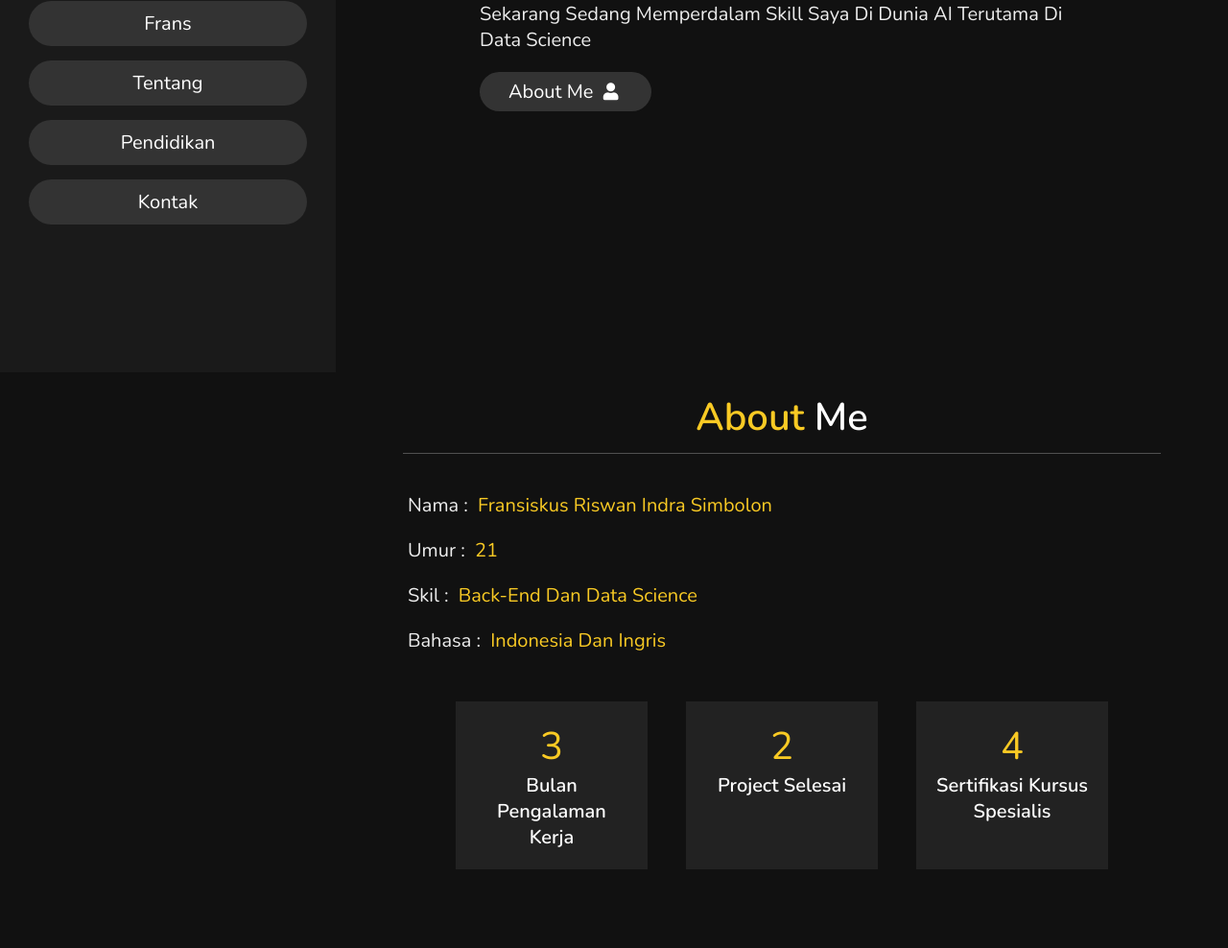
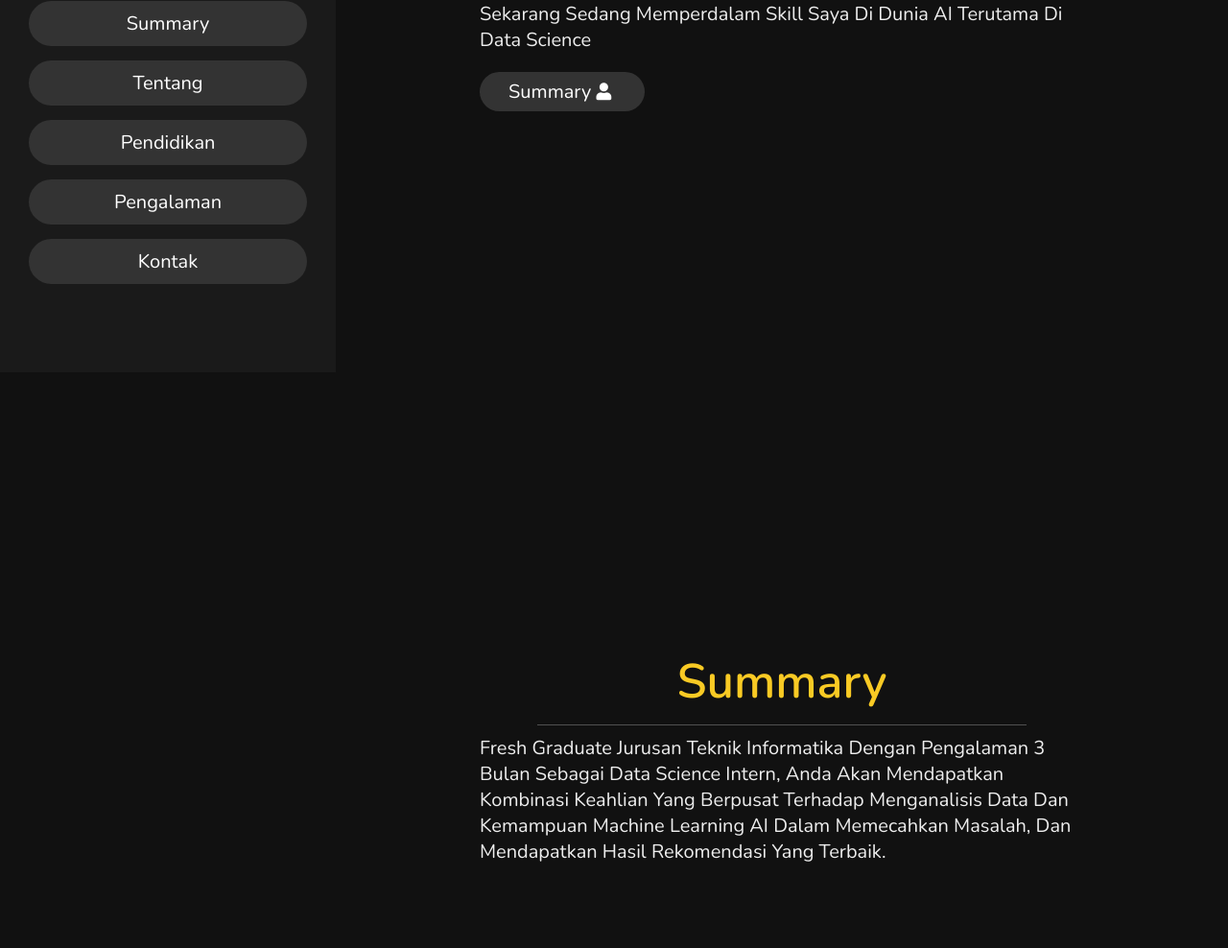
Before and after one commit to riswan29/porto, a plain HTML site: page index.html in a window 1280 px wide. Shown: the part 412-1400 px from the top of the page at 96% size. Drawn offline with nearby package versions, Linux system fonts and the light colour scheme.

Commit message:
menambahkan summary

```diff
--- a/index.html
+++ b/index.html
@@ -27,8 +27,10 @@
     <nav class="navbar">
         <ul>
             <li><a href="#home">Frans</a></li>
+            <li><a href="#summary">Summary</a></li>
             <li><a href="#about">Tentang</a></li>
             <li><a href="#education">Pendidikan</a></li>
+            <li><a href="#experience">Pengalaman</a></li>
             <li><a href="#contact">Kontak</a></li>
         </ul>
     </nav>
@@ -47,7 +49,16 @@
     <h1>Saya<span>Fransiskus</span></h1>
     <p>Saya adalah mahasiswa jurusan Teknik Informatika, dan saya sekarang sedang memperdalam skill saya di dunia AI terutama di Data Science
     </p>
-    <a href="#about"><button class="btn">about me <i class="fas fa-user"></i></button></a>
+    <a href="#summary"><button class="btn">Summary<i class="fas fa-user"></i></button></a>
+
+</section>
+
+<section class="home" id="summary">
+
+    <h1 class="heading"> <span>Summary</span></h1>
+
+    <p>Fresh Graduate Jurusan Teknik Informatika dengan pengalaman 3 bulan sebagai data Science intern, Anda akan mendapatkan kombinasi keahlian yang berpusat terhadap menganalisis data dan kemampuan Machine Learning AI dalam memecahkan masalah, dan mendapatkan hasil rekomendasi yang terbaik.
+    </p>
 
 </section>
 
@@ -57,14 +68,14 @@
 
 <section class="about" id="about">
 
-<h1 class="heading"> <span>about</span> me </h1>
+<h1 class="heading"> <span>Tentang</span> Saya </h1>
 
 <div class="row">
 
     <div class="info">
         <h3> <span> Nama : </span> Fransiskus Riswan Indra Simbolon </h3>
         <h3> <span> Umur : </span> 21 </h3>
-        <h3> <span> Skil : </span> Back-End dan Data Science </h3>
+        <h3> <span> Skil Set : </span> Python Back-End dan Data Science </h3>
         <h3> <span> Bahasa : </span> Indonesia dan Ingris </h3>
     </div>
 
@@ -127,7 +138,7 @@
 </section>
 
 <!-- education section ends -->
-<section class="education" id="education">
+<section class="education" id="experience">
 
     <h1 class="heading"> Pengalaman <span>Kerja</span> </h1>
 
@@ -185,7 +196,7 @@
 <!-- scroll top button  -->
 
 <a href="#home" class="top">
-    <img src="images/scroll-top-img.png" alt="">
+    <img src="https://freepngimg.com/thumb/web_design/24723-7-up-arrow-clipart.png" alt="" width="90px">
 </a>
 
 <!-- jquery cdn link  -->
--- a/script.js
+++ b/script.js
@@ -56,7 +56,7 @@ $(document).ready(function(){
         var checkout_whatsapp = walink + '?phone=' + phone + '&text=' + text + '%0A%0A' +
             '*Nama* : ' + input_name + '%0A' +
             '*Email* : ' + input_Email+ '%0A' +
-            '*Catatan* : ' + input_description + '%0A';
+            '*Pesan* : ' + input_description + '%0A';
 
         /* Whatsapp Window Open */
         window.open(checkout_whatsapp,'_blank');
```
